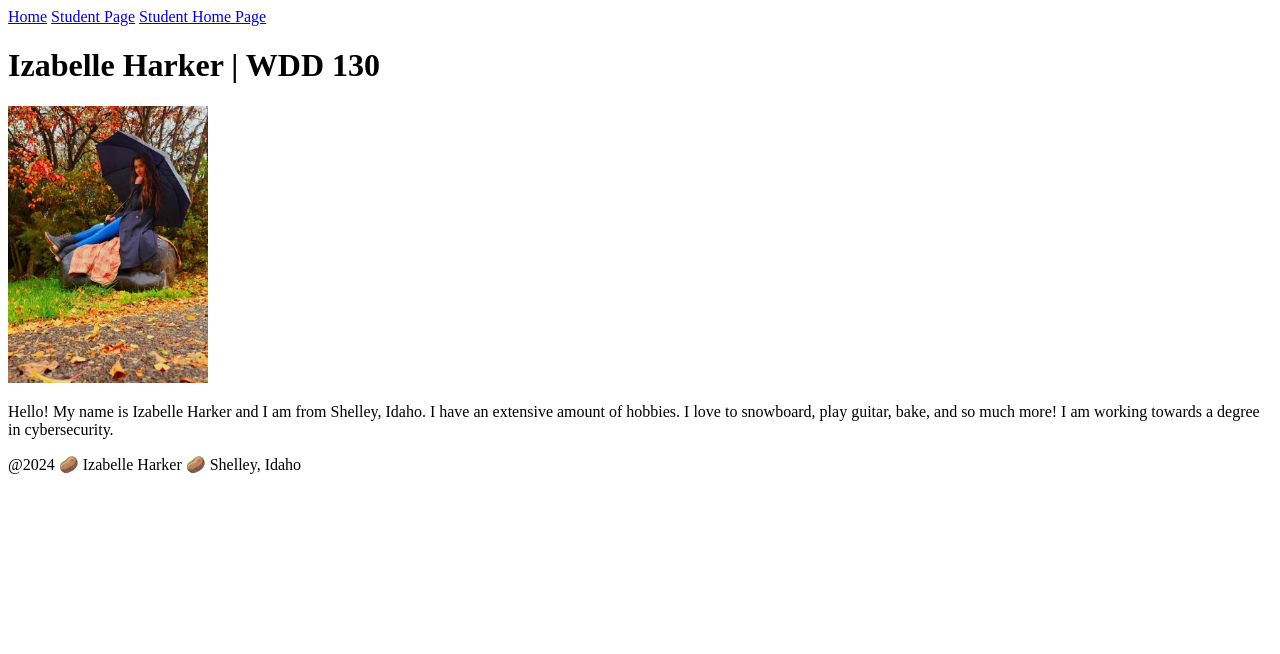
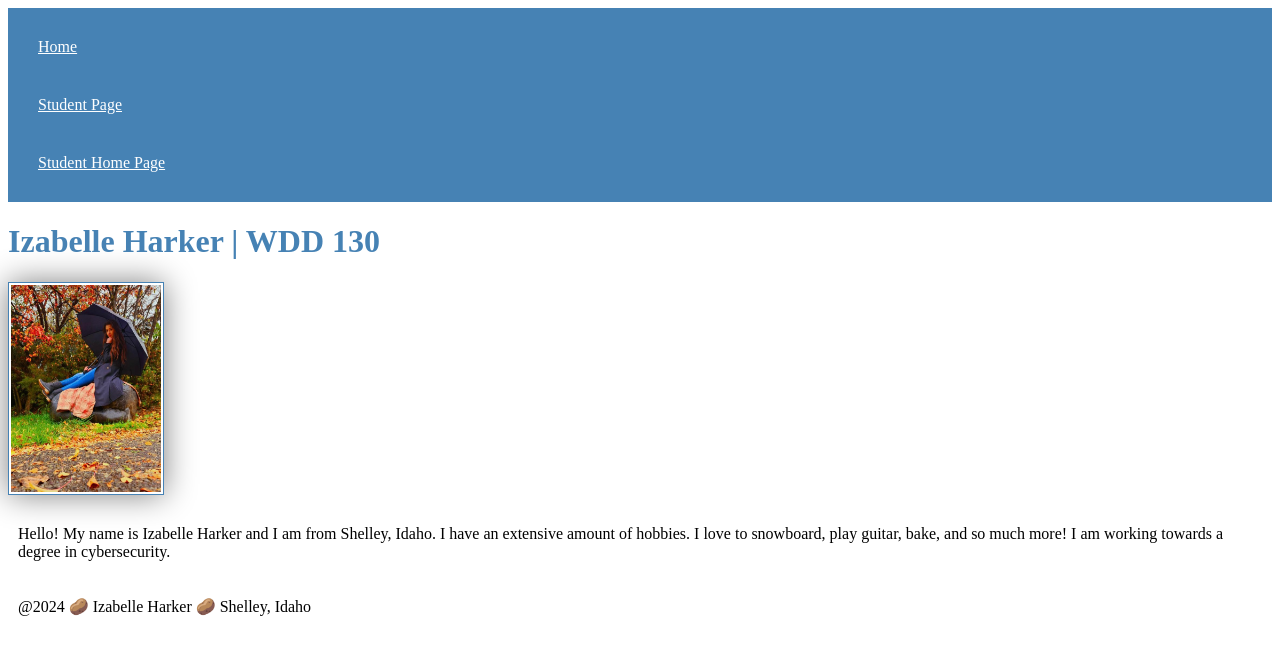
Before and after one commit to izabelle615/wdd130, a plain HTML site: page week01/index.html in a window 1280 px wide. Drawn offline with Linux system fonts and the light colour scheme.

Commit message:
styles added

```diff
--- a/week01/index.html
+++ b/week01/index.html
@@ -1,6 +1,7 @@
 <!DOCTYPE html>
 <html lang="en-US">
   <head>
+    <link rel="stylesheet" href="styles/styles.css">
     <meta charset="utf-8">
     <meta name="viewport" content="width=device-width,initial-scale=1.0">
     <title>Izabelle Harker | WDD 130</title>
--- /dev/null
+++ b/week01/styles/styles.css
@@ -0,0 +1,26 @@
+nav {
+    background-color: steelblue;
+    padding: 10px;
+  }
+
+  nav a {
+    color: white;
+    display: block;
+    padding: 20px;
+  }
+
+  h1 {
+    color: steelblue;
+  }
+
+  img {
+    width: 150px;
+    height: auto;
+    border: 1px solid steelblue;
+    padding: 2px;
+    box-shadow: 0 0 30px gray;
+  }
+
+  p {
+    padding: 10px;
+  }
```
Also changed, not shown: week02/holygrail.html (+1 -1 lines).
